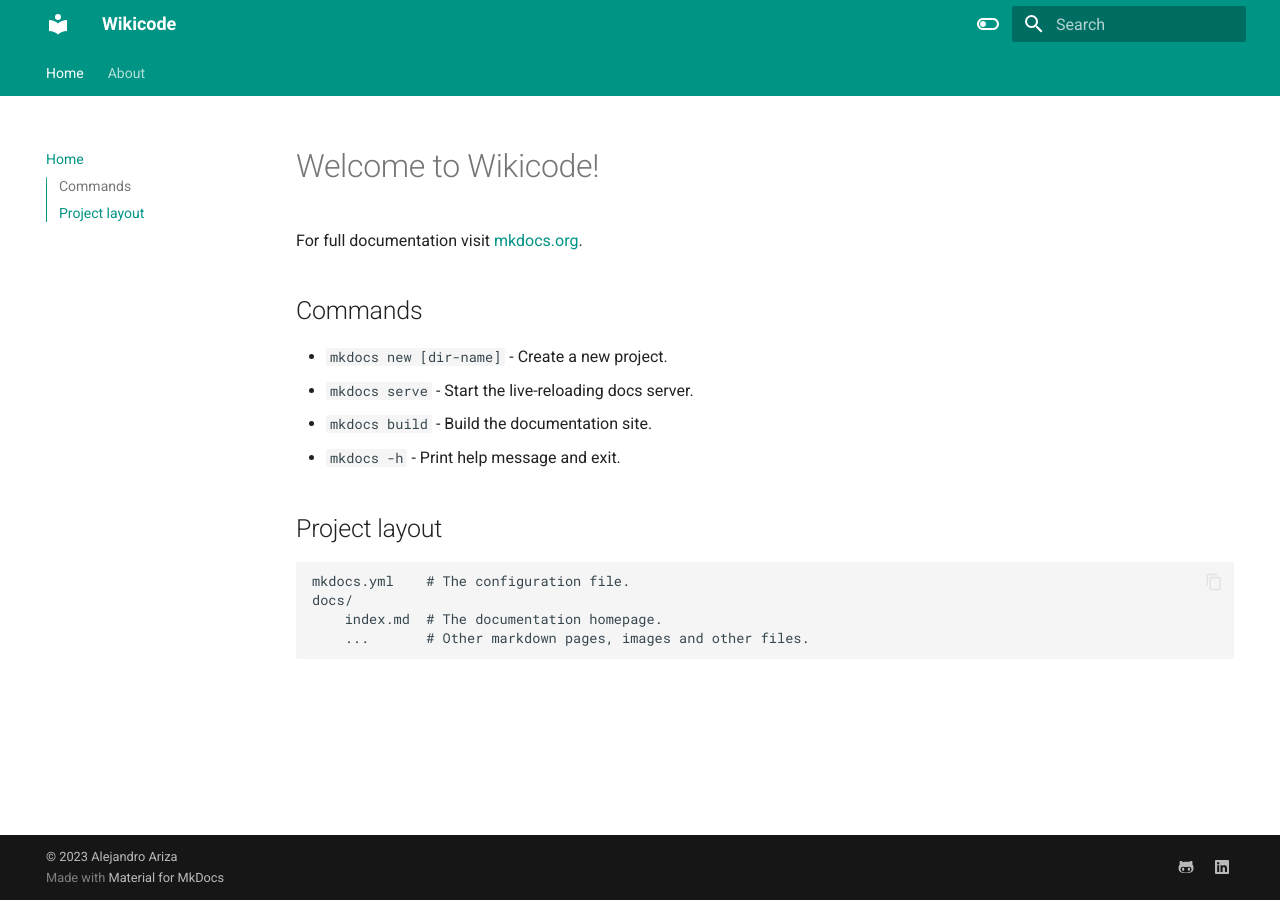
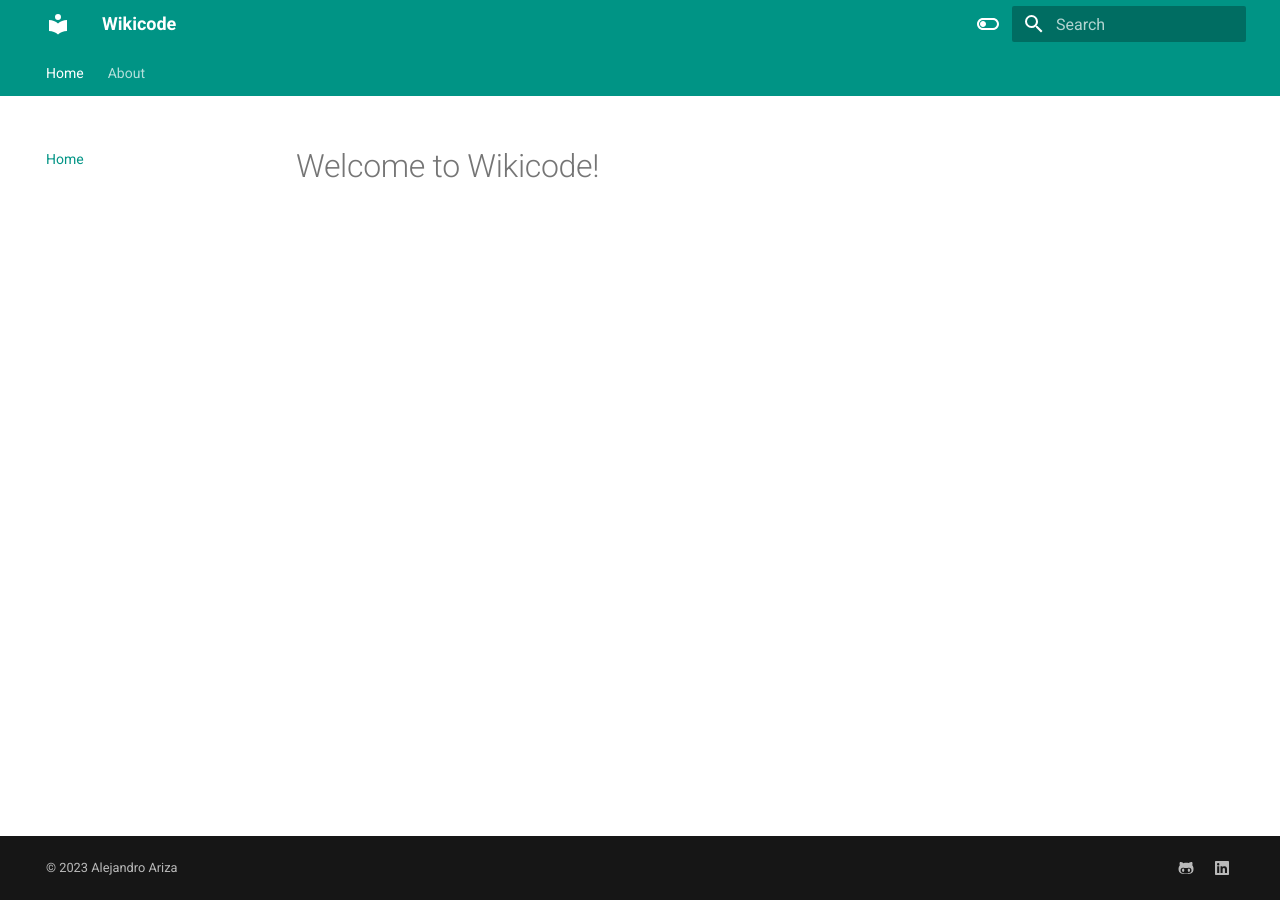
Before and after one commit to icloudal/wikicode, an MkDocs documentation site: the page built from docs/index.md, in a window 1280 px wide. Built offline with MkDocs 1.6.1 and Material for MkDocs 9.7.7, drawn with Linux system fonts in a browser that asks for light colours.

Commit message:
deployment

```diff
--- a/docs/index.md
+++ b/docs/index.md
@@ -1,17 +1 @@
 # Welcome to Wikicode!
-
-For full documentation visit [mkdocs.org](https://www.mkdocs.org).
-
-## Commands
-
-* `mkdocs new [dir-name]` - Create a new project.
-* `mkdocs serve` - Start the live-reloading docs server.
-* `mkdocs build` - Build the documentation site.
-* `mkdocs -h` - Print help message and exit.
-
-## Project layout
-
-    mkdocs.yml    # The configuration file.
-    docs/
-        index.md  # The documentation homepage.
-        ...       # Other markdown pages, images and other files.
--- a/mkdocs.yml
+++ b/mkdocs.yml
@@ -41,6 +41,7 @@
       link: https://github.com/icloudal
     - icon: fontawesome/brands/linkedin
       link: https://www.linkedin.com/in/alejandroariza-ch/
+  generator: false
 
 markdown_extensions:
   - pymdownx.highlight:
```
